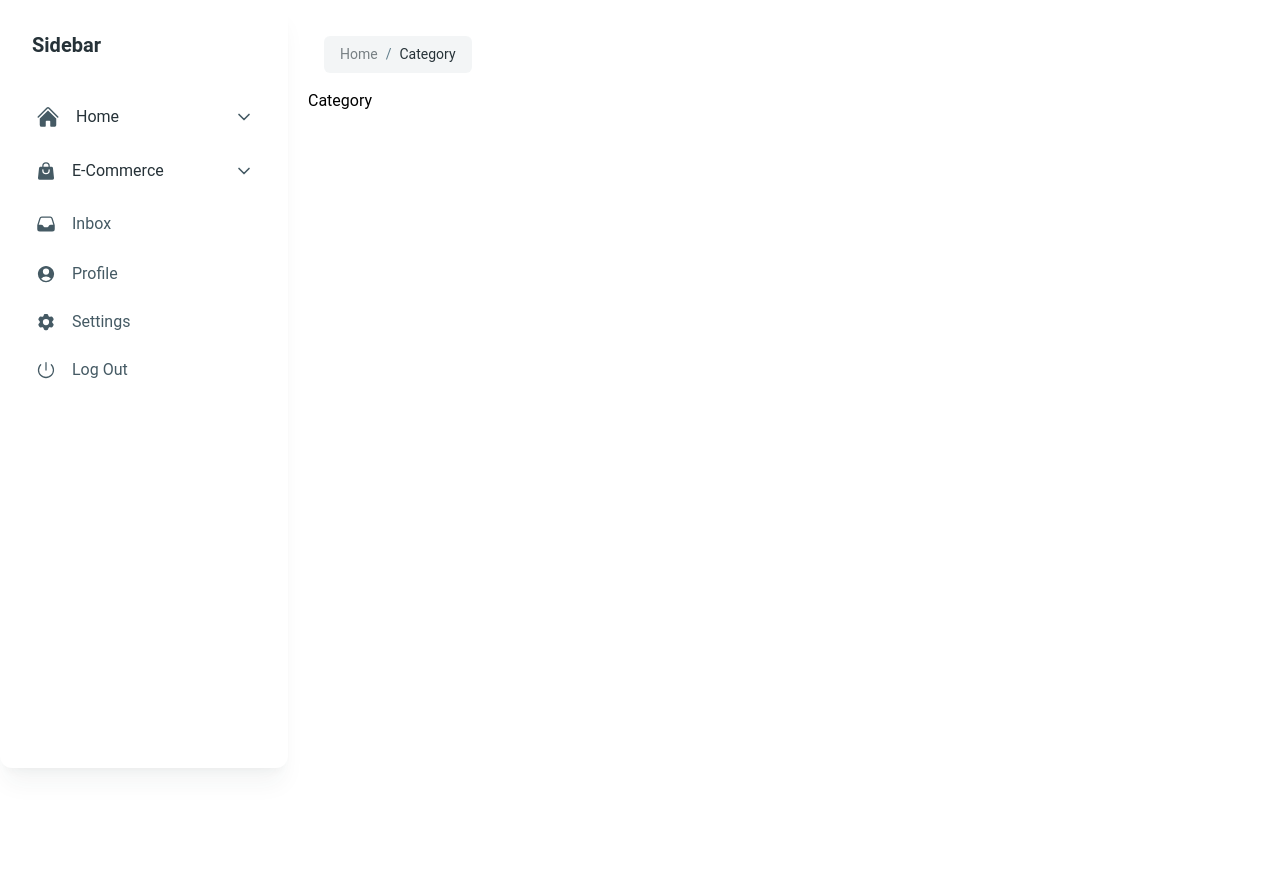
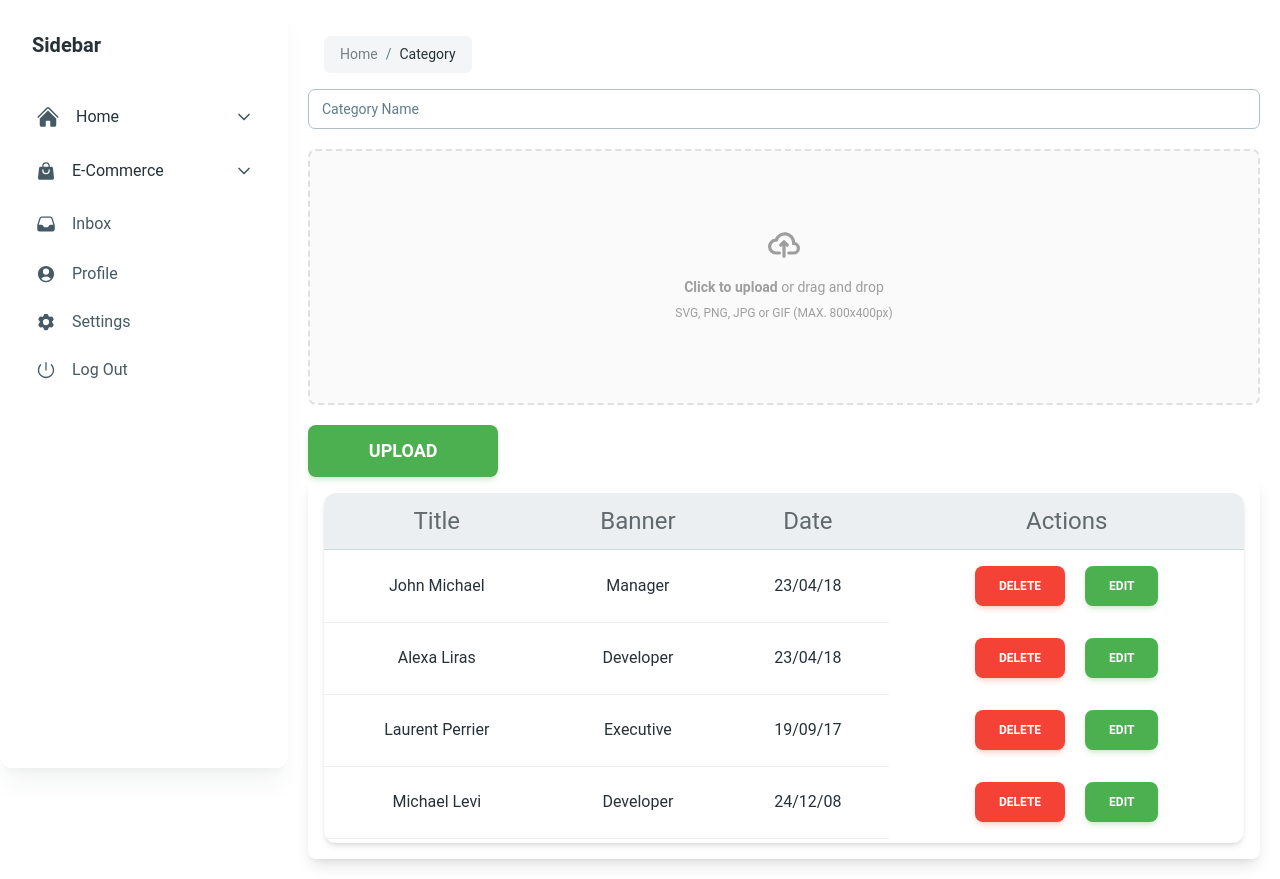
Before and after one commit to Mahmudulislamshuvo/orebyDeshboard, a React (Vite) app: page /category in a window 1280 px wide. Before the commit the page ends 800 px from the top, so only its background shows below. Built offline with nearby package versions, Linux system fonts and the light colour scheme.

Commit message:
category design

```diff
--- a/src/Components/Banner/Banner.jsx
+++ b/src/Components/Banner/Banner.jsx
@@ -5,7 +5,7 @@ import TableWithActions from "./TableWIthAction";
 
 const Banner = () => {
   return (
-    <div>
+    <>
       <div className="pt-5">
         <Input label="Banner title" />
         <div className="pt-5">
@@ -15,7 +15,7 @@ const Banner = () => {
           <Button
             variant="filled"
             loading={false}
-            className="w-[20%]"
+            className="w-[20%] text-lg"
             type="submit"
             form="mainForm"
             color="green"
@@ -27,7 +27,7 @@ const Banner = () => {
           <TableWithActions />
         </div>
       </div>
-    </div>
+    </>
   );
 };
 
--- a/src/Components/Banner/TableWIthAction.jsx
+++ b/src/Components/Banner/TableWIthAction.jsx
@@ -1,11 +1,16 @@
 import React from "react";
+import { Button, Card, IconButton, Typography } from "@material-tailwind/react";
 import {
-  Button,
-  Card,
-  CardFooter,
-  IconButton,
-  Typography,
+  Input,
+  Option,
+  Select,
+  Dialog,
+  Textarea,
+  DialogBody,
+  DialogHeader,
+  DialogFooter,
 } from "@material-tailwind/react";
+import Fileinput from "./Fileinput";
 
 const TABLE_HEAD = ["Title", "Banner", "Date", "Actions"];
 const TABLE_ROWS = [
@@ -47,16 +52,21 @@ const TABLE_ROWS = [
 ];
 
 const TableWithActions = () => {
+  const [open, setOpen] = React.useState(false);
+  const handleOpen = () => setOpen(!open);
+
   return (
     <div className="overflow-y-auto max-h-[400px] bg-white p-4 rounded-lg shadow-lg">
-      <Card className="h-full w-full overflow-scroll">
-        <table className="w-full min-w-max table-auto text-left">
-          <thead>
+      <Card className="h-full w-full overflow-hidden">
+        <div className="overflow-y-auto max-h-[350px]">
+          <table className="w-full min-w-max text-left">
+            {/* Table Header with sticky class */}
+            <thead className="sticky top-0 z-10 bg-blue-gray-50">
               <tr>
                 {TABLE_HEAD.map((head) => (
                   <th
                     key={head}
-                  className="border-b border-blue-gray-100 bg-blue-gray-50 p-4 text-center"
+                    className="border-b border-blue-gray-100 p-4 text-center"
                   >
                     <Typography
                       variant="h4"
@@ -108,45 +118,40 @@ const TableWithActions = () => {
                     {/* Last column with action */}
                     <td className="p-4 text-center flex gap-x-5 justify-center">
                       <Button color="red">Delete</Button>
-                    <Button color="green">Edit</Button>
+                      <Button onClick={handleOpen} color="green">
+                        Edit
+                      </Button>
                     </td>
                   </tr>
                 );
               })}
             </tbody>
           </table>
+        </div>
       </Card>
-      {/* <CardFooter className="flex items-center justify-between border-t border-blue-gray-50 p-4">
-        <Button variant="outlined" size="sm">
-          Previous
+
+      {/* Dialog for managing item */}
+      <Dialog size="sm" open={open} handler={handleOpen} className="p-4">
+        <DialogHeader className="relative m-0 block">
+          <Typography variant="h4" color="blue-gray">
+            Manage Item
+          </Typography>
+          <Typography className="mt-1 font-normal text-gray-600">
+            Keep your records up-to-date and organized.
+          </Typography>
+        </DialogHeader>
+        <DialogBody className="space-y-4 pb-6">
+          <Fileinput />
+        </DialogBody>
+        <DialogFooter>
+          <div className="flex gap-x-5">
+            <Button variant="filled" onClick={handleOpen} color="red">
+              Cancel
             </Button>
-        <div className="flex items-center gap-2">
-          <IconButton variant="outlined" size="sm">
-            1
-          </IconButton>
-          <IconButton variant="text" size="sm">
-            2
-          </IconButton>
-          <IconButton variant="text" size="sm">
-            3
-          </IconButton>
-          <IconButton variant="text" size="sm">
-            ...
-          </IconButton>
-          <IconButton variant="text" size="sm">
-            8
-          </IconButton>
-          <IconButton variant="text" size="sm">
-            9
-          </IconButton>
-          <IconButton variant="text" size="sm">
-            10
-          </IconButton>
+            <Button onClick={handleOpen}>Update</Button>
           </div>
-        <Button variant="outlined" size="sm">
-          Next
-        </Button>
-      </CardFooter> */}
+        </DialogFooter>
+      </Dialog>
     </div>
   );
 };
--- a/src/Components/Category/Category.jsx
+++ b/src/Components/Category/Category.jsx
@@ -1,7 +1,28 @@
+import { Button, Input } from "@material-tailwind/react";
 import React from "react";
+import Fileinput from "../Banner/Fileinput";
+import TableWithActions from "../Banner/TableWIthAction";
 
 const Category = () => {
-  return <div>Category</div>;
+  return (
+    <div>
+      <div className="flex flex-col gap-y-5">
+        <Input label="Category Name" />
+        <Fileinput />
+        <Button
+          variant="filled"
+          loading={false}
+          className="w-[20%] text-lg"
+          type="submit"
+          form="mainForm"
+          color="green"
+        >
+          Upload
+        </Button>
+      </div>
+      <TableWithActions />
+    </div>
+  );
 };
 
 export default Category;
```
Lines whose indentation alone changed are shown as unchanged.
